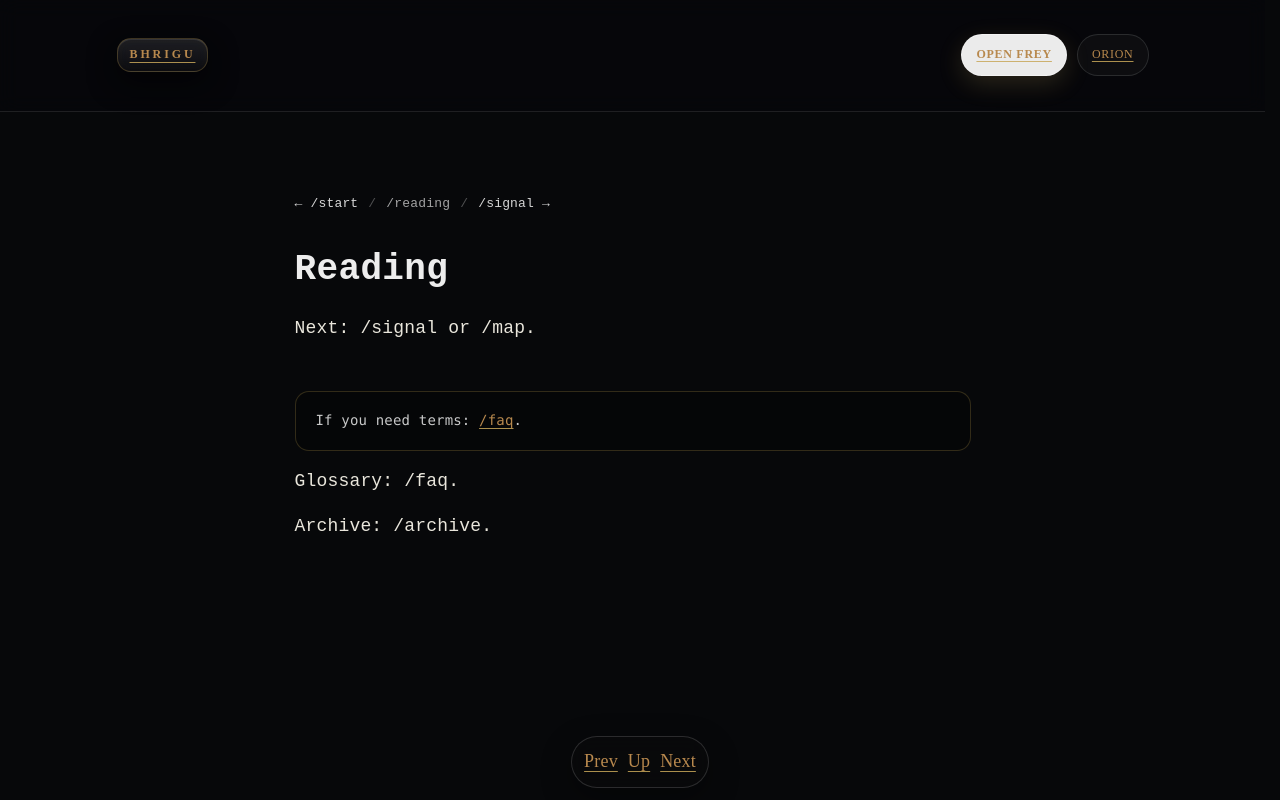
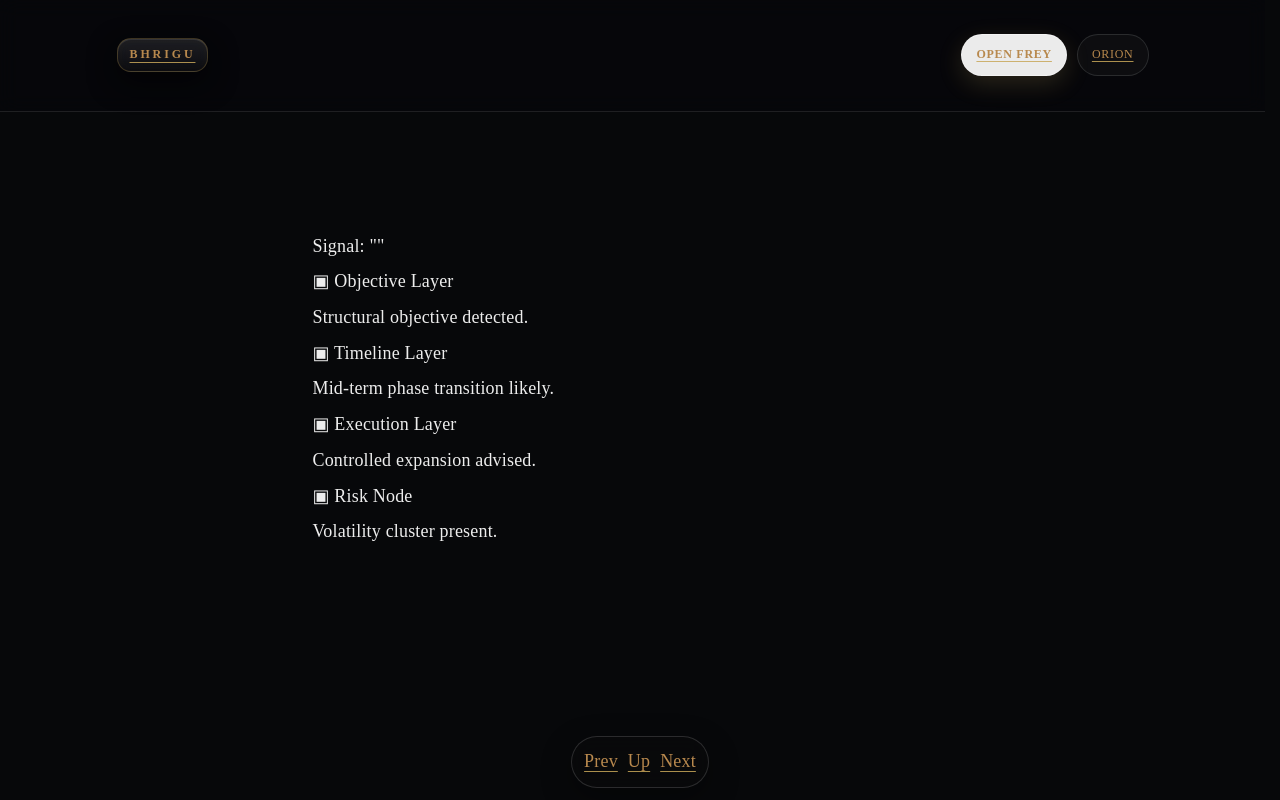
Before and after one commit to AiBhrigu/bhrigu-portal, a Next.js app: page /reading in a window 1280 px wide. Built offline with nearby package versions, Linux system fonts and the light colour scheme.

Commit message:
FREY_SIGNAL_LAYER_V5_BOOTSTRAP

```diff
--- a/pages/reading.js
+++ b/pages/reading.js
@@ -1,47 +1,68 @@
-import styles from "./reading.module.css";
-import PortalFooterNav from "../components/PortalFooterNav";
+import { useRouter } from "next/router";
 
-export async function getServerSideProps(context) {
-  const raw = context.query.q || "";
-  const q = Array.isArray(raw) ? raw[0] : raw;
-  return { props: { q } };
+function frame(mode, q) {
+  const base = [`Signal: "${q}"`, ""];
+
+  if (mode === "project") {
+    return [
+      ...base,
+      "▣ Objective Layer",
+      "  Structural objective detected.",
+      "",
+      "▣ Timeline Layer",
+      "  Mid-term phase transition likely.",
+      "",
+      "▣ Execution Layer",
+      "  Controlled expansion advised.",
+      "",
+      "▣ Risk Node",
+      "  Volatility cluster present."
+    ];
+  }
+
+  if (mode === "asset") {
+    return [
+      ...base,
+      "▣ Asset Definition",
+      "  Interpreted as structural capital layer.",
+      "",
+      "▣ Liquidity Layer",
+      "  Compression detected.",
+      "",
+      "▣ Risk Envelope",
+      "  Moderate instability window.",
+      "",
+      "▣ Evolution Potential",
+      "  Adaptive positioning suggested."
+    ];
+  }
+
+  return [
+    ...base,
+    "▣ Pattern Recognition",
+    "  Interaction pattern identified.",
+    "",
+    "▣ Interaction Vector",
+    "  Directional alignment needed.",
+    "",
+    "▣ Stability Vector",
+    "  Balance threshold near pivot.",
+    "",
+    "▣ Suggested Move",
+    "  Recalibrate communication phase."
+  ];
 }
 
-export default function Reading({ q }) {
+export default function Reading() {
+  const router = useRouter();
+  const { mode = "project", q = "" } = router.query;
+  const lines = frame(mode, q);
+
   return (
-    <main
-      style={{ padding: "4rem", fontFamily: "monospace", lineHeight: "1.6", maxWidth: "820px" }}
-      data-frey-reading-surface="FREY_READING_SSR_V0_1"
-    >
-      <nav className={styles.rail} aria-label="Route rail" data-phi-rail>
-        ← /start
-        <span className={styles.railSep}>/</span>
-        <span className={styles.railHere}>/reading</span>
-        <span className={styles.railSep}>/</span>
-        /signal →
-      </nav>
-
-      <h1 style={{ margin: "1.2rem 0 0.8rem 0" }}>Reading</h1>
-
-      {q && (
-        <div style={{ margin: "0 0 1.2rem 0", fontWeight: "bold" }}>
-          {q}
-        </div>
-      )}
-
-      <p>Next: /signal or /map.</p>
-
-      <PortalFooterNav
-        termsHref="/faq"
-        next={[
-          { href: "/signal", label: "/signal" },
-          { href: "/map", label: "/map" }
-        ]}
-        note="Canon: reading → signal."
-      />
-
-      <p className="muted">Glossary: /faq.</p>
-      <p className="muted">Archive: /archive.</p>
-    </main>
+    <div style={{ padding: "120px 40px", maxWidth: "720px", margin: "0 auto" }}>
+      {lines.map((l, i) => (
+        <div key={i} style={{ marginBottom: "6px" }}>{l}</div>
+      ))}
+    </div>
   );
 }
```
Also changed, not shown: pages/frey.js (+25 -87 lines).
